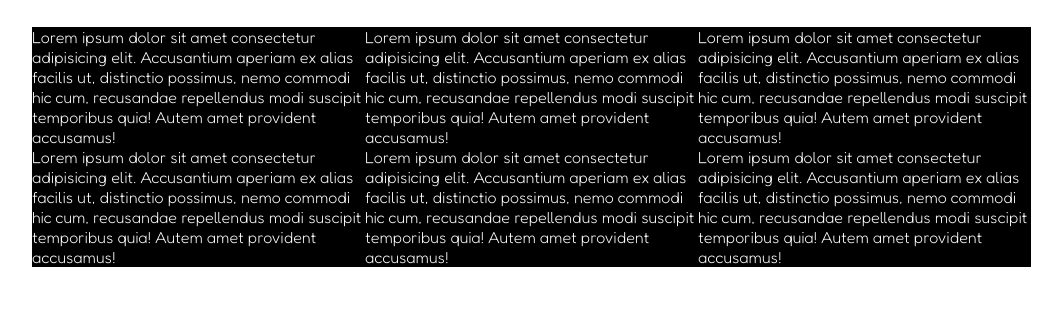
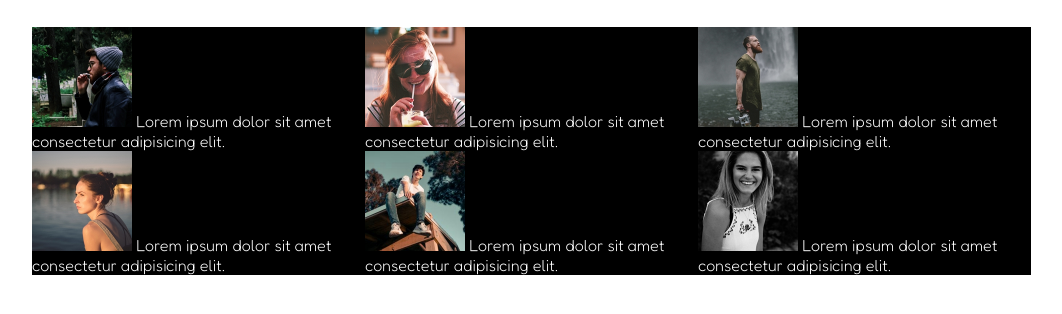
Before and after one commit to mesciuS/html-css-float-cards, a plain HTML site: page index.html in a window 1280 px wide. Shown: the part 162-476 px from the top of the page, without its empty margins (108-1170 px from the left). Drawn offline with Linux system fonts and the light colour scheme.

Commit message:
aggiunta immagini

```diff
--- a/css/style.css
+++ b/css/style.css
@@ -33,3 +33,13 @@ h1 {
     background-color: black;
     color: white;
 }
+
+.clearfix::after {
+    content: "";
+    display: block;
+    clear: both;
+}
+
+.pro-pic {
+    width: 100px;
+}
--- a/index.html
+++ b/index.html
@@ -25,13 +25,43 @@
 
         </header>
 
-        <div class="card float-left">Lorem ipsum dolor sit amet consectetur adipisicing elit. Accusantium aperiam ex alias facilis ut, distinctio possimus, nemo commodi hic cum, recusandae repellendus modi suscipit temporibus quia! Autem amet provident accusamus!</div>
-        <div class="card float-left">Lorem ipsum dolor sit amet consectetur adipisicing elit. Accusantium aperiam ex alias facilis ut, distinctio possimus, nemo commodi hic cum, recusandae repellendus modi suscipit temporibus quia! Autem amet provident accusamus!</div>
-        <div class="card float-left">Lorem ipsum dolor sit amet consectetur adipisicing elit. Accusantium aperiam ex alias facilis ut, distinctio possimus, nemo commodi hic cum, recusandae repellendus modi suscipit temporibus quia! Autem amet provident accusamus!</div>
-        <div class="card float-left">Lorem ipsum dolor sit amet consectetur adipisicing elit. Accusantium aperiam ex alias facilis ut, distinctio possimus, nemo commodi hic cum, recusandae repellendus modi suscipit temporibus quia! Autem amet provident accusamus!</div>
-        <div class="card float-left">Lorem ipsum dolor sit amet consectetur adipisicing elit. Accusantium aperiam ex alias facilis ut, distinctio possimus, nemo commodi hic cum, recusandae repellendus modi suscipit temporibus quia! Autem amet provident accusamus!</div>
-        <div class="card float-left">Lorem ipsum dolor sit amet consectetur adipisicing elit. Accusantium aperiam ex alias facilis ut, distinctio possimus, nemo commodi hic cum, recusandae repellendus modi suscipit temporibus quia! Autem amet provident accusamus!</div>
+        <div class="clearfix">
+
+            <div class="card float-left">
+                <img src="img/male1.png" alt="marco bianchi" class="pro-pic">
+                Lorem ipsum dolor sit amet consectetur adipisicing elit.
+            </div>
+
+            <div class="card float-left">
+                <img src="img/female1.png" alt="laura rossi" class="pro-pic">
+                Lorem ipsum dolor sit amet consectetur adipisicing elit.
+            </div>
+
+            <div class="card float-left">
+                <img src="img/male2.png" alt="giorgio verdi" class="pro-pic">
+                Lorem ipsum dolor sit amet consectetur adipisicing elit.
+            </div>
+
+            <div class="card float-left">
+                <img src="img/female2.png" alt="marta ipsum" class="pro-pic">
+                Lorem ipsum dolor sit amet consectetur adipisicing elit.
+            </div>
+
+            <div class="card float-left">
+                <img src="img/male3.png" alt="roberto lorem" class="pro-pic">
+                Lorem ipsum dolor sit amet consectetur adipisicing elit.
+            </div>
+
+            <div class="card float-left">
+                <img src="img/female3.png" alt="daniela amet" class="pro-pic">
+                Lorem ipsum dolor sit amet consectetur adipisicing elit.
+            </div>
+
+        </div>
+
     </main>
 
+
 </body>
+
 </html>
```
